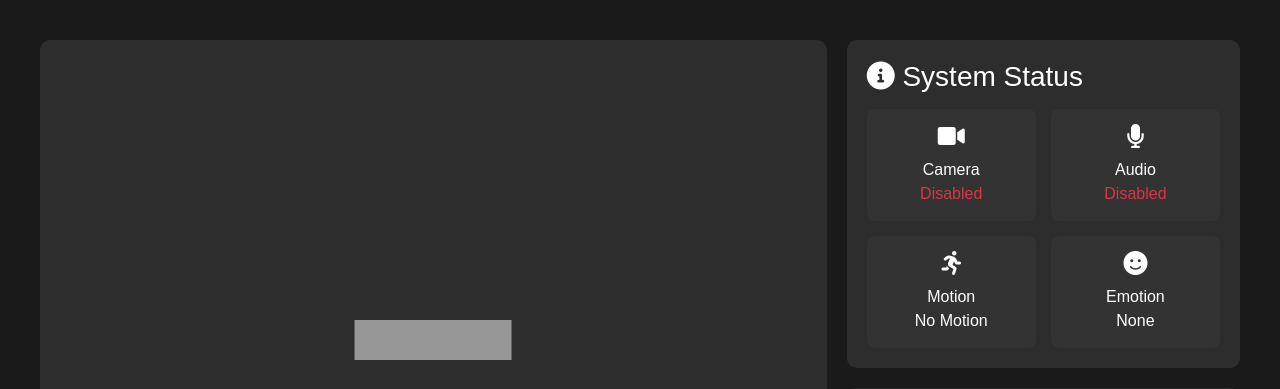
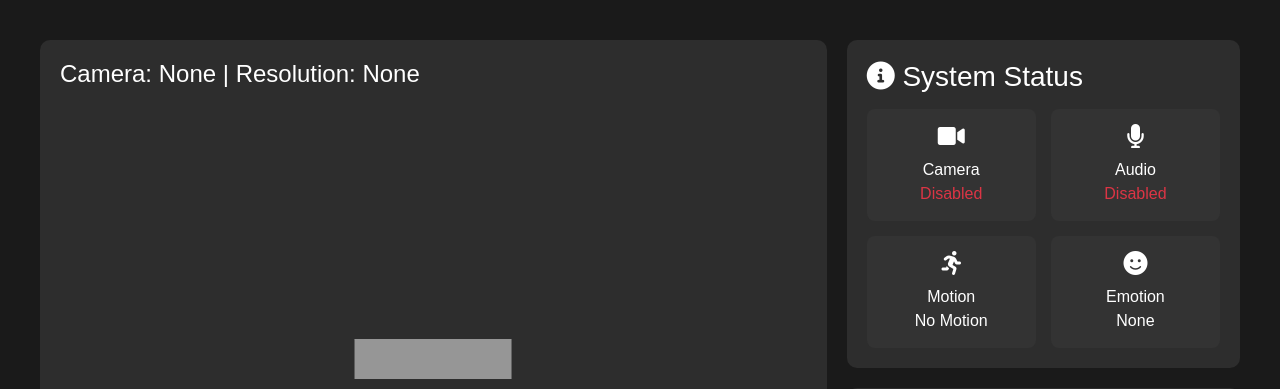
Before and after one commit to ljh0311/EdgeComp, a Flask app: page / in a window 1280 px wide. Shown: the top 389 px of the page. Run offline with Flask 2, Linux system fonts and the light colour scheme; parts of the project's set-up code (start-up, migrations or seed data) failed here and were passed over; some libraries are stand-ins or nearby versions.

Commit message:
Add camera information display in web interface
- Introduce camera info header with dynamic camera and resolution details
- Enhance video section with informative camera metadata display
- Improve user visibility of current camera configuration

```diff
--- a/src/babymonitor/web/templates/index.html
+++ b/src/babymonitor/web/templates/index.html
@@ -304,6 +304,7 @@
         <div class="main-content">
             <div class="video-section">
                 <div class="video-container">
+                    <h4 id="cameraInfo" style="margin-bottom: 10px; color: #ffffff;">Camera: None | Resolution: None</h4>
                     <img id="videoFeed" class="video-feed" alt="Camera Feed" style="display: none;">
                     <div class="placeholder" id="cameraPlaceholder">
                         <i class="fas fa-video-slash"></i>
```
